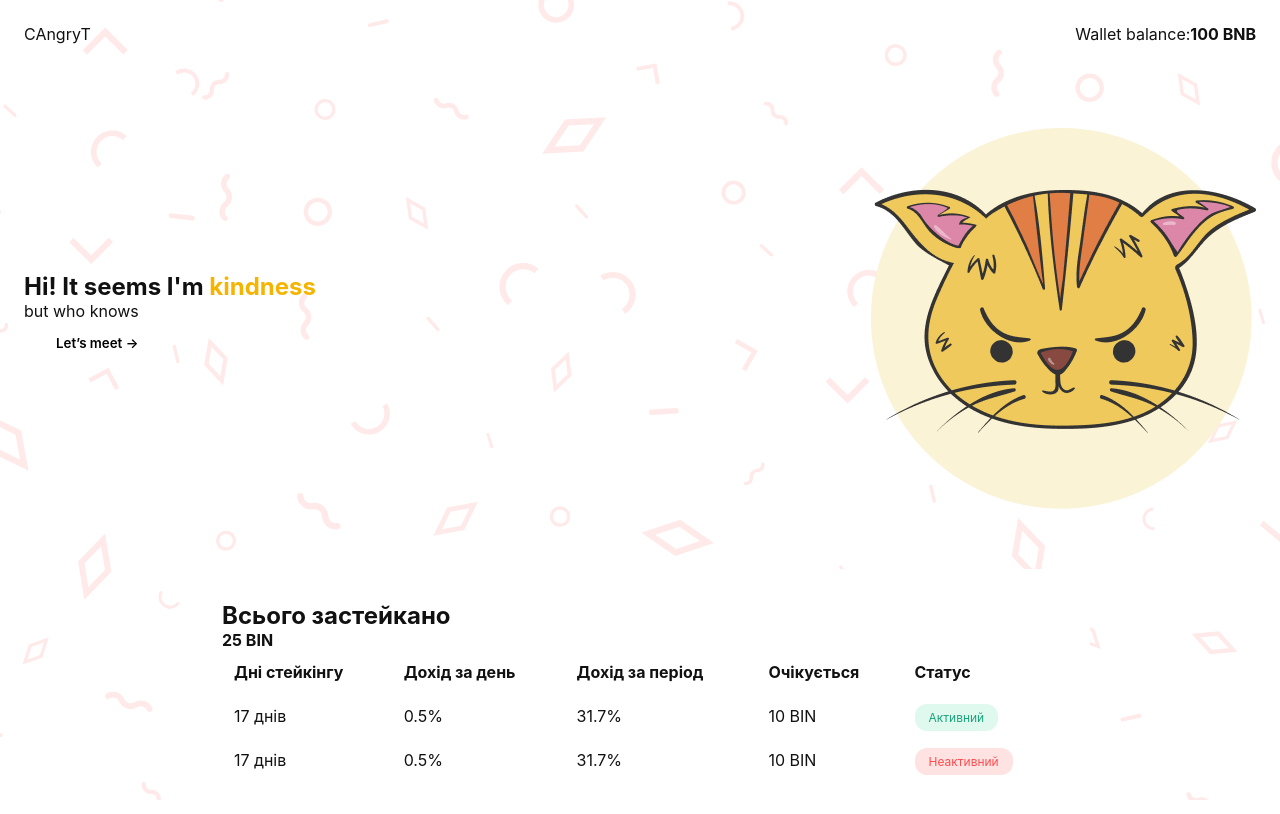
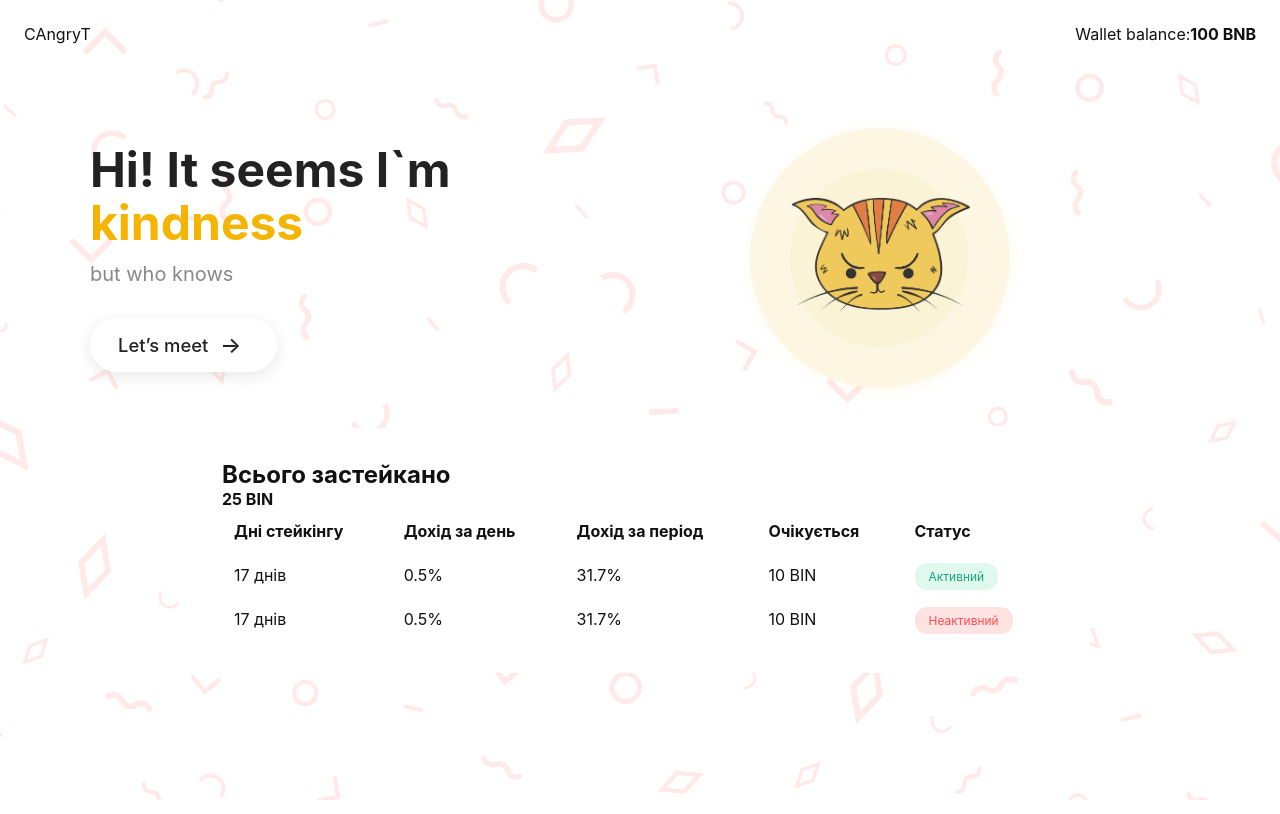
Before and after one commit to MaAnka324/angry-cat-test, a Vue app: page / in a window 1280 px wide. Built offline with nearby package versions, Linux system fonts and the light colour scheme; the HTML template or start-up script is replaced by a standard one.

Commit message:
Refactor HeroSection component for improved layout and styling

```diff
--- a/src/components/hero/HeroSection.vue
+++ b/src/components/hero/HeroSection.vue
@@ -1,20 +1,20 @@
 <template>
   <section class="hero">
-    <div class="hero__text">
-      <h1>
-        Hi! It seems I'm
-        <span class="highlight">kindness</span>
-      </h1>
-
-      <p>but who knows</p>
-
-      <BaseButton>
-        Let’s meet →
-      </BaseButton>
-    </div>
-
-    <div class="hero__image">
-      <img :src="catImage" alt="cat" />
+    <div class="hero__content">
+      <div class="hero__text">
+        <h1>
+          Hi! It seems I`m <span class="highlight">kindness</span>
+        </h1>
+        <p class="hero__subtitle">but who knows</p>
+        <BaseButton class="hero__button">
+          Let’s meet <span class="arrow">→</span>
+        </BaseButton>
+      </div>
+      <div class="hero__image-wrap">
+        <div class="hero__circle">
+          <img :src="catImage" alt="cat" class="hero__image" />
+        </div>
+      </div>
     </div>
   </section>
 </template>
@@ -25,14 +25,102 @@ import catImage from '@/assets/images/cat.png'
 </script>
 
 <style scoped>
-.hero {
+.hero__content {
   display: flex;
   align-items: center;
   justify-content: space-between;
-  padding: 60px 24px;
+  width: 100%;
+  max-width: 1100px;
+  margin: 0 auto;
+  padding: 60px 0 40px 0;
+}
+
+.hero__text {
+  flex: 1 1 0;
+  display: flex;
+  flex-direction: column;
+  align-items: flex-start;
+  justify-content: center;
+  min-width: 320px;
+  max-width: 480px;
+}
+
+.hero__text h1 {
+  font-size: 3rem;
+  font-weight: 700;
+  line-height: 1.1;
+  color: #222;
+  margin-bottom: 12px;
 }
 
 .highlight {
   color: #f5b400;
+  font-weight: 700;
+}
+
+.hero__subtitle {
+  color: #888;
+  font-size: 1.25rem;
+  margin-bottom: 32px;
+  margin-top: 0;
+}
+
+.hero__button {
+  background: #fff;
+  color: #222;
+  font-size: 1.15rem;
+  font-weight: 500;
+  border-radius: 32px;
+  box-shadow: 0 4px 16px 0 rgba(34,34,34,0.10);
+  padding: 14px 36px 14px 28px;
+  border: none;
+  transition: box-shadow 0.2s;
+  display: flex;
+  align-items: center;
+  gap: 8px;
+}
+.hero__button:hover {
+  box-shadow: 0 8px 24px 0 rgba(34,34,34,0.13);
+}
+.arrow {
+  font-size: 1.2em;
+  margin-left: 4px;
+}
+
+.hero__image-wrap {
+  flex: 1 1 0;
+  display: flex;
+  align-items: center;
+  justify-content: center;
+  min-width: 320px;
+}
+
+.hero__circle {
+  background: #fdf6e3;
+  border-radius: 50%;
+  width: 260px;
+  height: 260px;
+  display: flex;
+  align-items: center;
+  justify-content: center;
+  box-shadow: 0 2px 16px 0 rgba(245,180,0,0.07);
+}
+
+.hero__image {
+  width: 180px;
+  height: 180px;
+  object-fit: contain;
+  display: block;
+}
+
+@media (max-width: 900px) {
+  .hero__content {
+    flex-direction: column;
+    gap: 32px;
+    padding: 40px 0 24px 0;
+  }
+  .hero__image-wrap {
+    min-width: 0;
+  }
 }
 </style>
```
